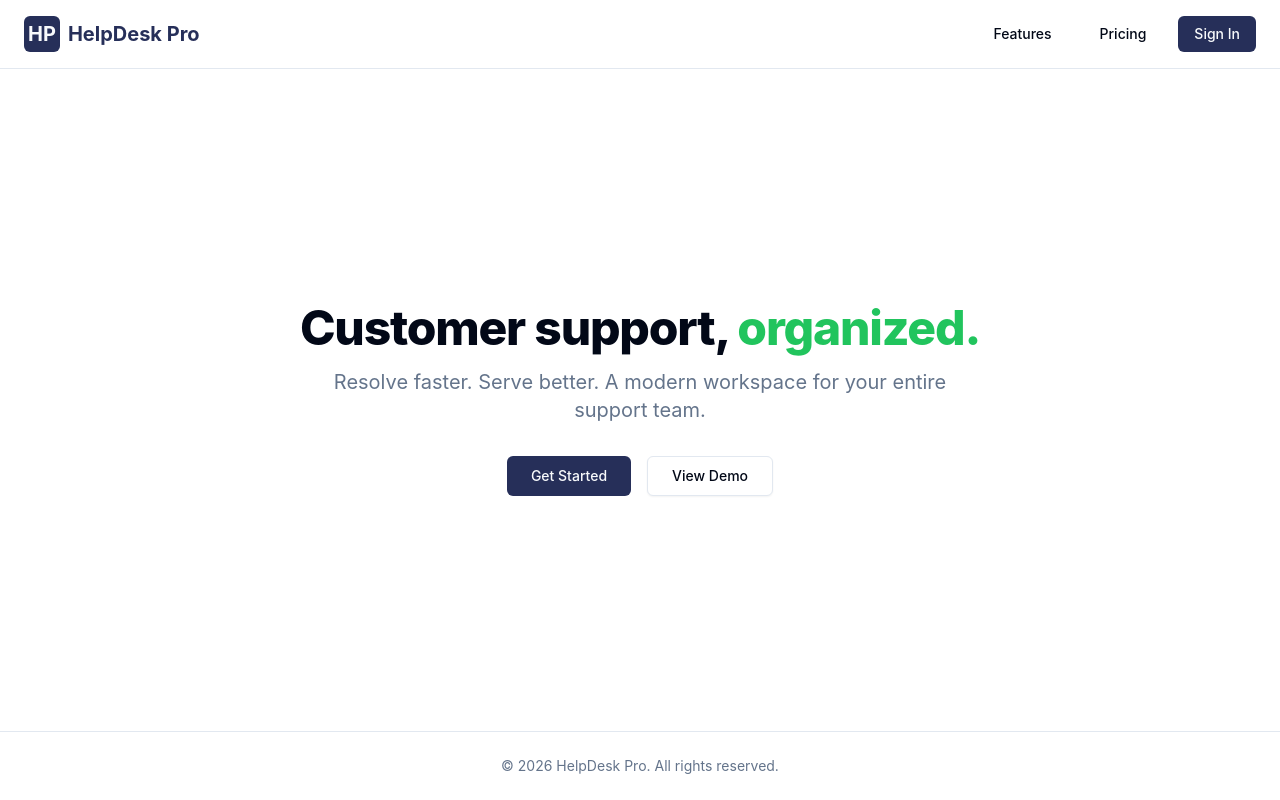
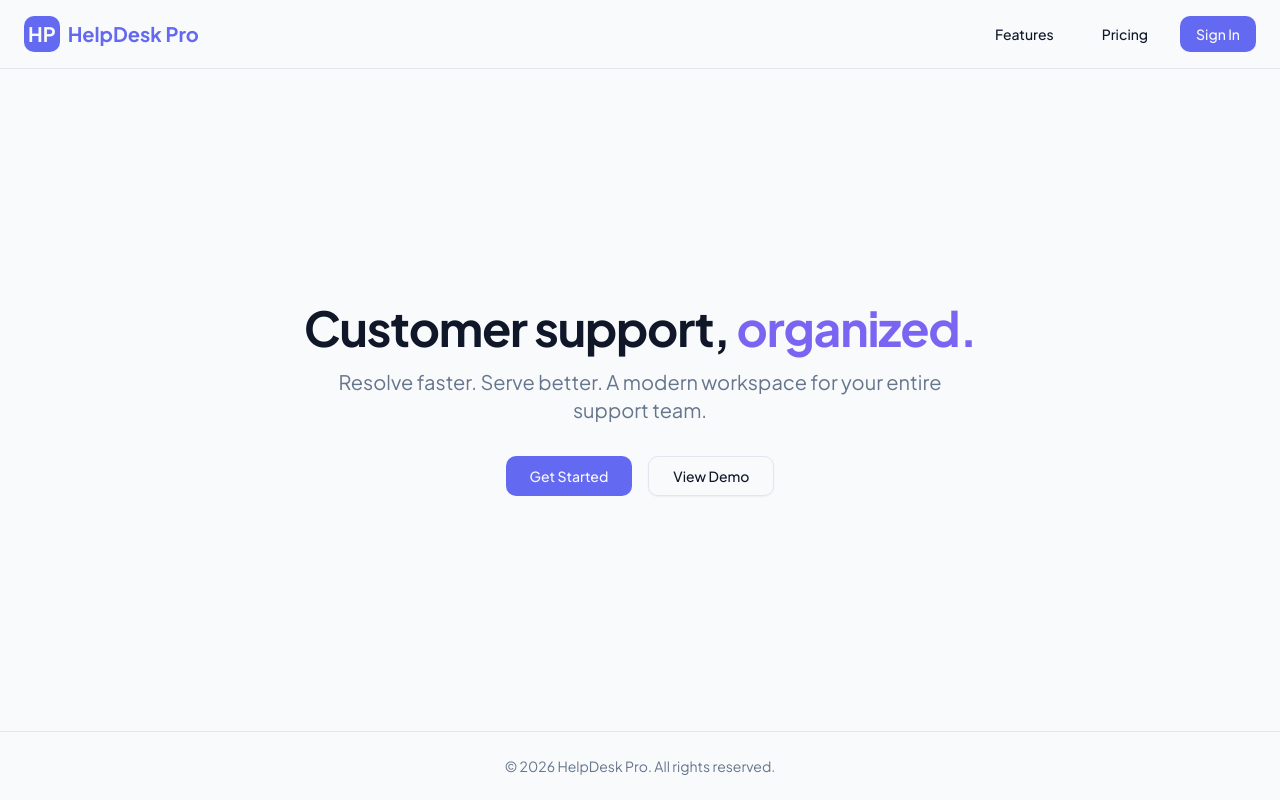
Before and after one commit to adeel-151/HelpDesk-Pro, a React (Vite) app: page / in a window 1280 px wide. Built offline with nearby package versions, Linux system fonts and the light colour scheme; no server answers.

Commit message:
Phase 11: Premium UI/UX Overhaul

```diff
--- a/src/index.css
+++ b/src/index.css
@@ -1,3 +1,4 @@
+@import url('https://fonts.googleapis.com/css2?family=Plus+Jakarta+Sans:wght@300;400;500;600;700&display=swap');
 @import "tailwindcss";
 @plugin "tailwindcss-animate";
 @plugin "@tailwindcss/typography";
@@ -5,6 +6,8 @@
 @custom-variant dark (&:is(.dark *));
 
 @theme {
+  --font-sans: "Plus Jakarta Sans", sans-serif;
+
   --color-border: hsl(var(--border));
   --color-input: hsl(var(--input));
   --color-ring: hsl(var(--ring));
@@ -73,35 +76,38 @@
 
 @layer base {
   :root {
-    --background: 0 0% 100%;
-    --foreground: 222.2 84% 4.9%;
+    /* Sleek Slate Background */
+    --background: 210 40% 98%;
+    --foreground: 222 47% 11%;
 
-    /* Deep Navy / Indigo */
-    --primary: 230 40% 25%;
+    /* Vibrant Indigo Primary */
+    --primary: 238 84% 67%; /* Indigo 500 */
     --primary-foreground: 210 40% 98%;
 
-    /* Emerald / Leaf Green Accent */
-    --accent: 142 71% 45%;
-    --accent-foreground: 144 100% 95%;
+    /* Soft Violet/Emerald Accent */
+    --accent: 250 84% 67%;
+    --accent-foreground: 210 40% 98%;
 
     --card: 0 0% 100%;
-    --card-foreground: 222.2 84% 4.9%;
+    --card-foreground: 222 47% 11%;
     --popover: 0 0% 100%;
-    --popover-foreground: 222.2 84% 4.9%;
+    --popover-foreground: 222 47% 11%;
 
-    --secondary: 210 40% 96.1%;
-    --secondary-foreground: 222.2 47.4% 11.2%;
+    --secondary: 214 32% 91%; /* Slate 200 */
+    --secondary-foreground: 222 47% 11%;
 
-    --muted: 210 40% 96.1%;
-    --muted-foreground: 215.4 16.3% 46.9%;
+    --muted: 214 32% 91%;
+    --muted-foreground: 215 16% 47%;
 
-    --destructive: 0 84.2% 60.2%;
+    --destructive: 348 83% 47%; /* Crimson */
     --destructive-foreground: 210 40% 98%;
 
-    --border: 214.3 31.8% 91.4%;
-    --input: 214.3 31.8% 91.4%;
-    --ring: 230 40% 25%;
-    --radius: 0.5rem;
+    --border: 214 32% 91%;
+    --input: 214 32% 91%;
+    --ring: 238 84% 67%;
+
+    /* Modern, slightly larger border radius */
+    --radius: 0.75rem;
   }
 
   .dark {
@@ -139,6 +145,6 @@
     @apply border-border;
   }
   body {
-    @apply bg-background text-foreground;
+    @apply bg-background text-foreground font-sans antialiased;
   }
 }
```
